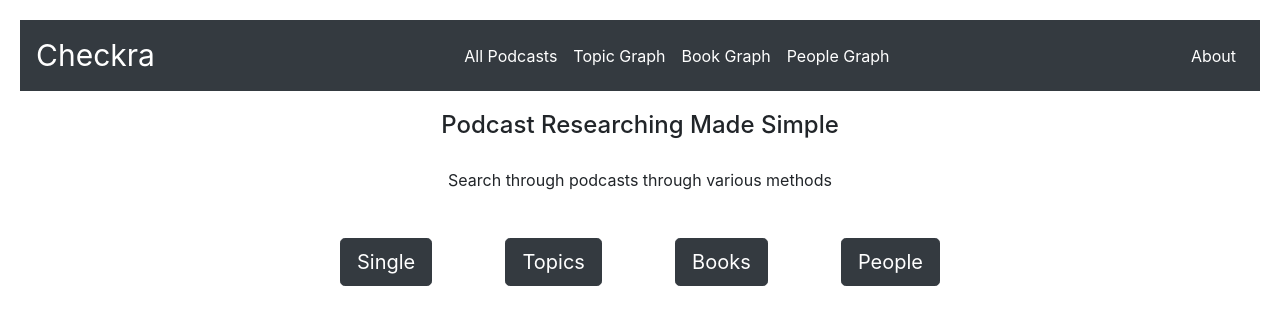
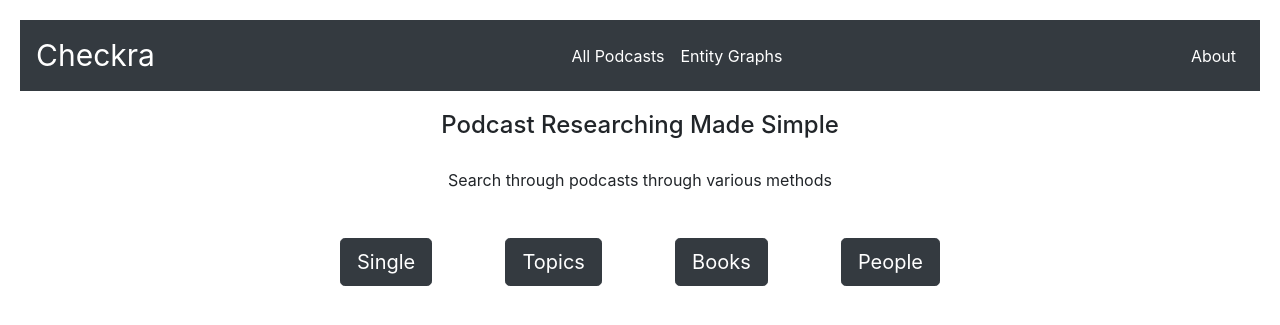
Before and after one commit to harshasomisetty/checkra_website, a Flask app: page / in a window 1280 px wide. Shown: the top 325 px of the page. Run offline with Flask 2, Linux system fonts and the light colour scheme; data that the repository does not hold is empty; some libraries are stand-ins or nearby versions.

Commit message:
combined entity graph pages

```diff
--- a/checkra/__init__.py
+++ b/checkra/__init__.py
@@ -13,11 +13,13 @@ def create_app():
 
     from .home import home
     from .podcasts import podcasts
+    # from .graphs import graphs
 
     with app.app_context():
 
         app.register_blueprint(home.home_bp)
         app.register_blueprint(podcasts.podcasts_bp, url_prefix="/podcasts")
+        # app.register_blueprint(graphs.graphs_bp, url_prefix="graphs")
 
         app.register_error_handler(404, page_not_found)
         # print(vars)
--- a/checkra/podcasts/podcasts.py
+++ b/checkra/podcasts/podcasts.py
@@ -1,5 +1,4 @@
-from flask import Flask, redirect, url_for, render_template, request, Markup, Blueprint, current_app
-# from flask import current_app as app
+from flask import redirect, url_for, render_template, request, Markup, Blueprint
 import json
 import io
 import base64
--- a/checkra/templates/base.html
+++ b/checkra/templates/base.html
@@ -27,9 +27,7 @@
       <div class="collapse navbar-collapse justify-content-center" id="navbarNavAltMarkup">
         <div class="navbar-nav">
           <a class="nav-item nav-link active" href="/podcasts">All Podcasts</a>
-          <a class="nav-item nav-link active" href="/topics">Topic Graph</a>
-          <a class="nav-item nav-link active" href="/books">Book Graph</a>
-          <a class="nav-item nav-link active" href="/people">People Graph</a>
+          <a class="nav-item nav-link active" href="/graphs">Entity Graphs</a>
         </div>
       </div>
 
```
Also changed, not shown: checkra/graphs/graphs.py (added), checkra/graphs/templates/books.html (renamed from checkra/books/templates/books.html).
